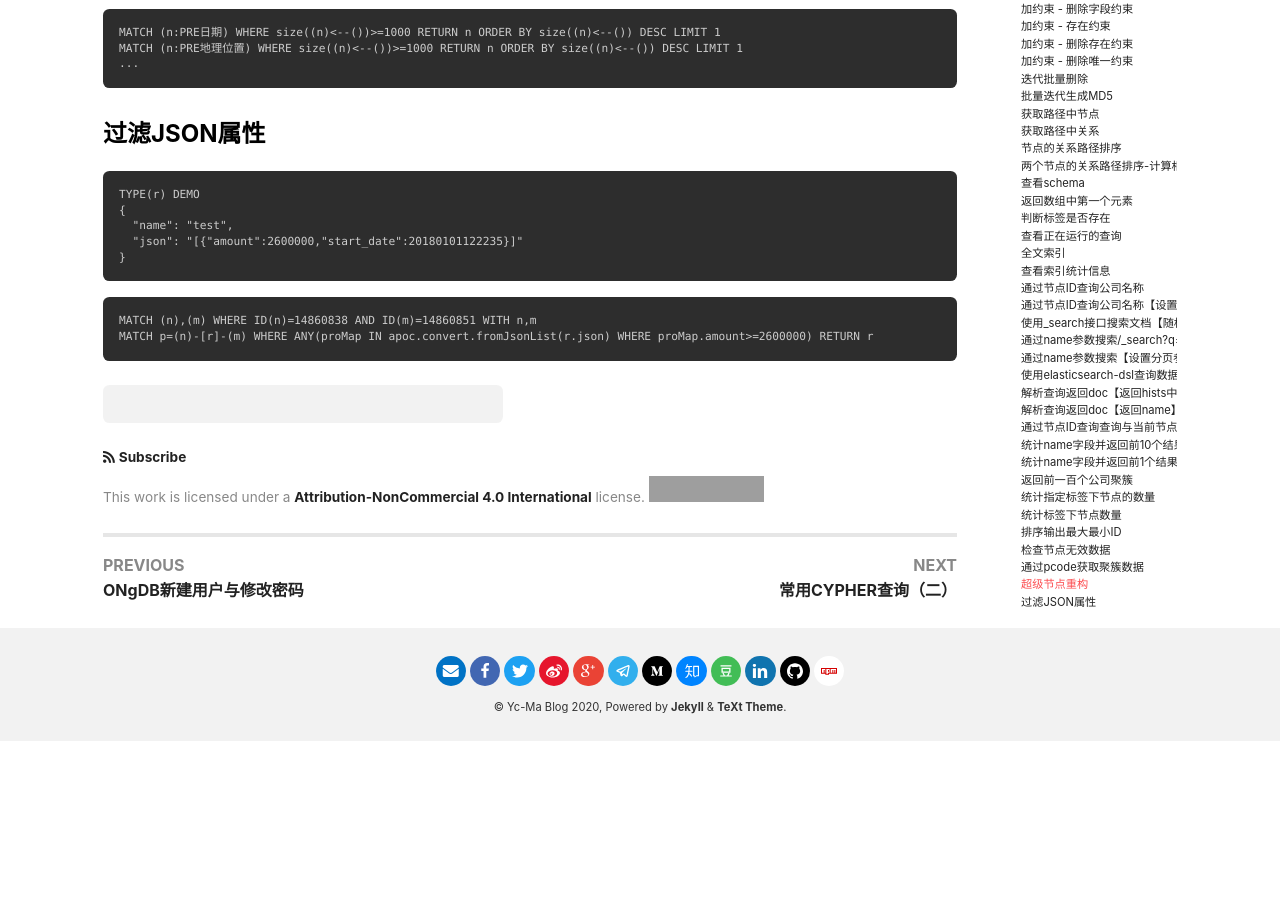
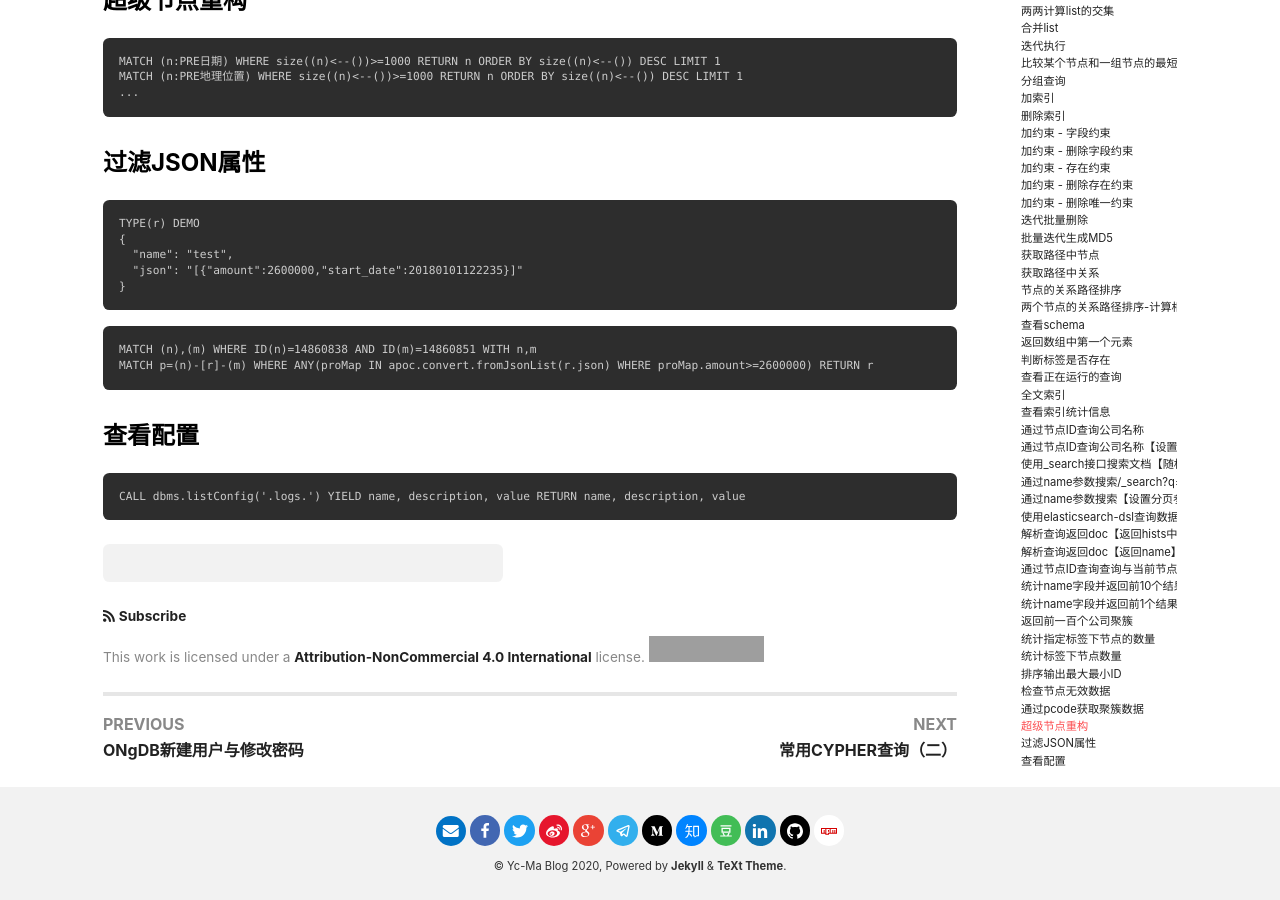
Before and after one commit to crazyyanchao/blog, a Jekyll site: the page built from _posts/2020-06-16-常用CYPHER查询（一）.md, in a window 1280 px wide and 900 px high, scrolled down 9482 px. Built offline with Jekyll 4.4.1, drawn with Linux system fonts in a browser that asks for light colours; nearby versions of some CDN libraries; comment, search, counter and statistics services are not loaded; before the commit the page ends 10223 px from its top, so only the background shows below that; grey boxes are pictures that could not be loaded.

````diff
--- a/_posts/2020-06-16-常用CYPHER查询（一）.md
+++ b/_posts/2020-06-16-常用CYPHER查询（一）.md
@@ -331,3 +331,8 @@ TYPE(r) DEMO
 MATCH (n),(m) WHERE ID(n)=14860838 AND ID(m)=14860851 WITH n,m
 MATCH p=(n)-[r]-(m) WHERE ANY(proMap IN apoc.convert.fromJsonList(r.json) WHERE proMap.amount>=2600000) RETURN r
 ```
+
+### 查看配置
+```
+CALL dbms.listConfig('.logs.') YIELD name, description, value RETURN name, description, value
+```
````
